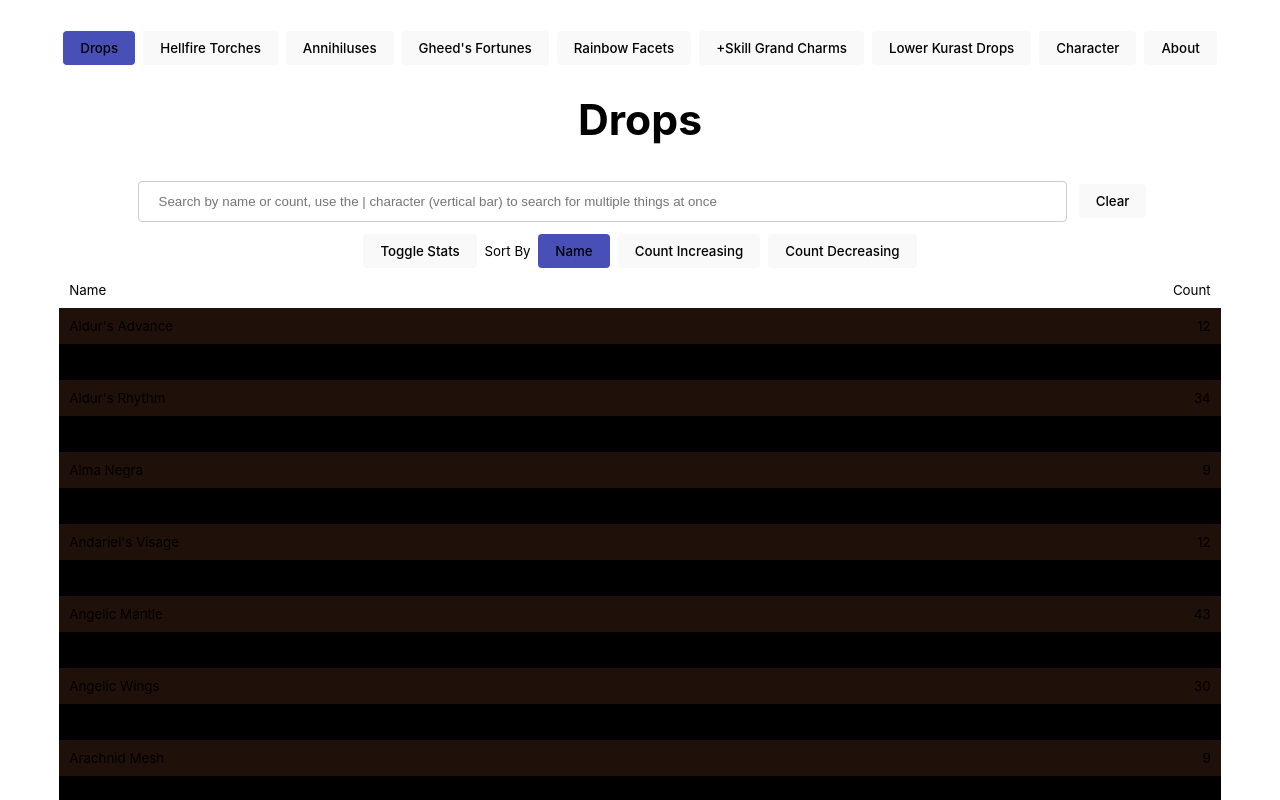
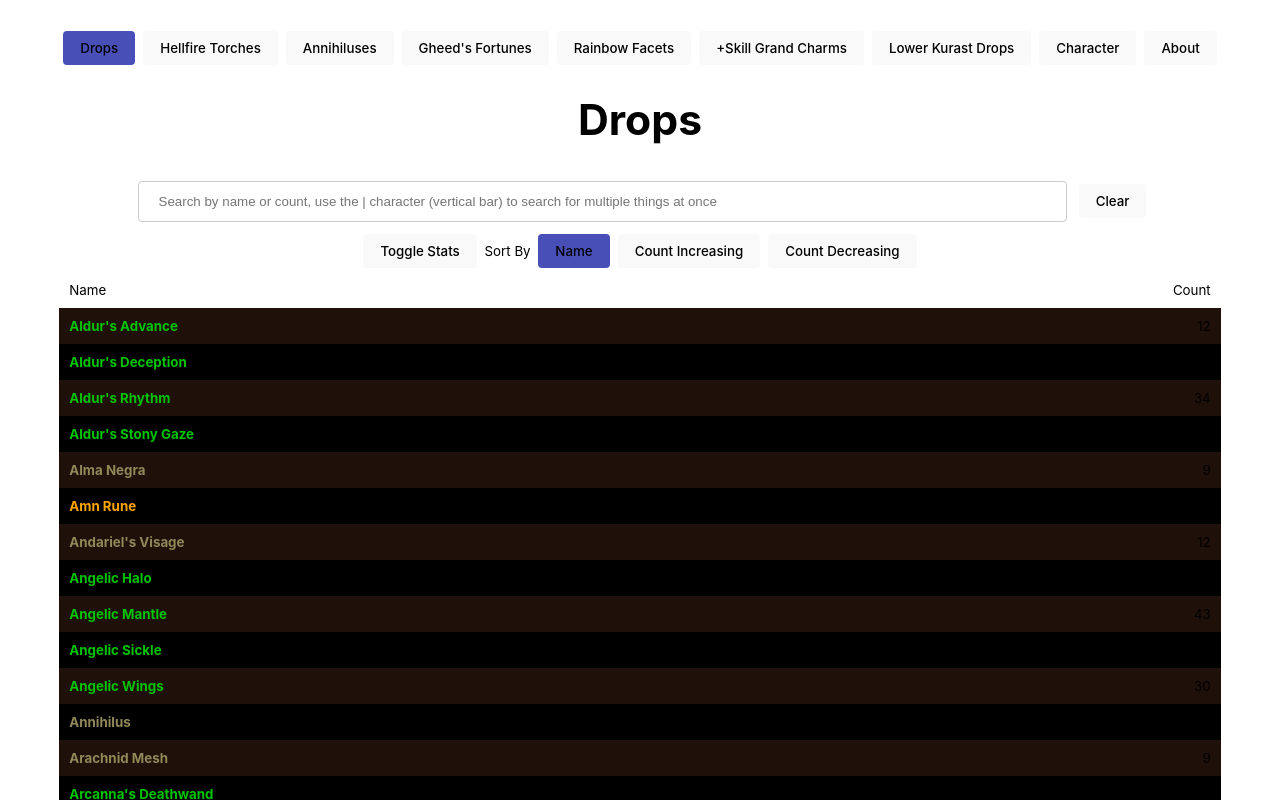
Before and after one commit to geoffreykwan/diablo-2-drops-on-the-way-to-level-99, a Vue app: page /drops in a window 1280 px wide. Shown: the top 800 px of the page. Built offline with nearby package versions, Linux system fonts and the light colour scheme.

Commit message:
feat(Drops Page): Show item names in appropriate color

```diff
--- a/src/components/Item.vue
+++ b/src/components/Item.vue
@@ -4,7 +4,13 @@
 <template>
   <div v-if="item != null">
     <li v-if="showStats" class="stat-line"><img :src="'../src/assets/items/' + item.image" /></li>
-    <li class="stat-line">{{ item.name }}</li>
+    <li class="stat-line" :class="{
+      'set-item': item.setName != undefined,
+      'rune': item.type == 'Rune',
+      'unique-item': item.setName == undefined && item.type != 'Rune'
+    }">
+      {{ item.name }}
+    </li>
     <li v-if="showStats" class="stat-line">{{ item.type }}</li>
   </div>
 </template>
--- a/src/styles/drops.css
+++ b/src/styles/drops.css
@@ -30,6 +30,21 @@
   margin: 0;
 }
 
+.unique-item {
+  color: #908858;
+  font-weight: bold;
+}
+
+.set-item {
+  color: #00c400;
+  font-weight: bold;
+}
+
+.rune {
+  color: orange;
+  font-weight: bold;
+}
+
 .align-left {
   text-align: left;
 }
```
